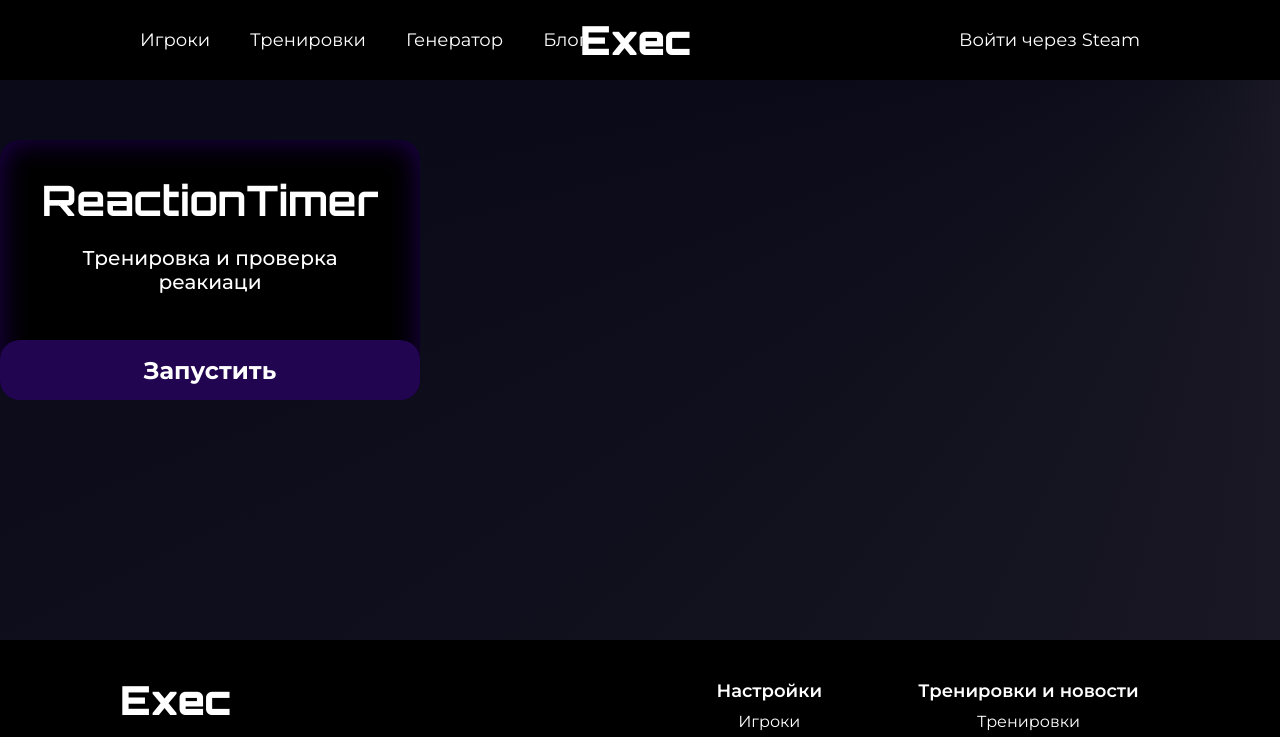
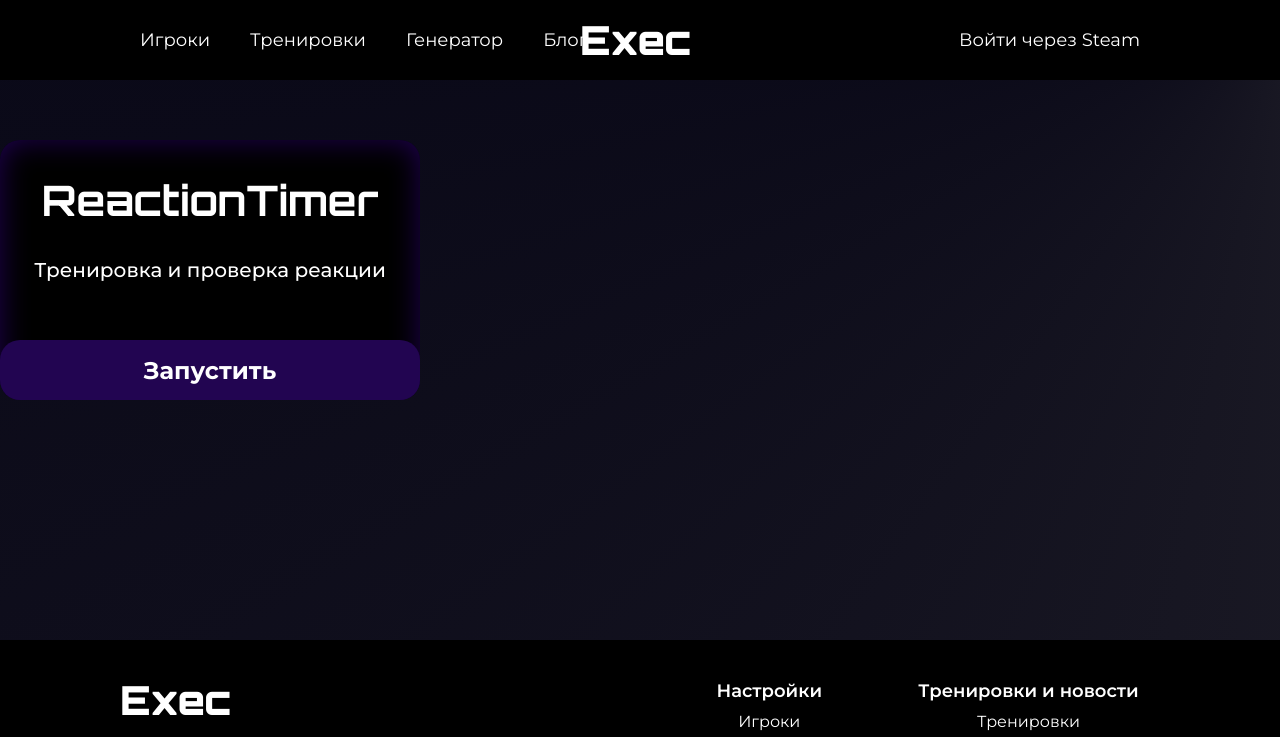
Before and after one commit to saranghaeo/e, a Vue app: page /training in a window 1280 px wide. Shown: the top 737 px of the page. Built offline with nearby package versions, Linux system fonts and the light colour scheme.

Commit message:
fixed training card

```diff
--- a/src/views/TrainingPage.vue
+++ b/src/views/TrainingPage.vue
@@ -4,7 +4,7 @@
         <div class="card">
             <h2 class="title">ReactionTimer</h2>
 
-            <p class="text">Тренировка и проверка реакиаци</p>
+            <p class="text">Тренировка и проверка реакции</p>
 
             <router-link to="/human" class="btn">
                 <p class="btn-text">Запустить</p>
```
